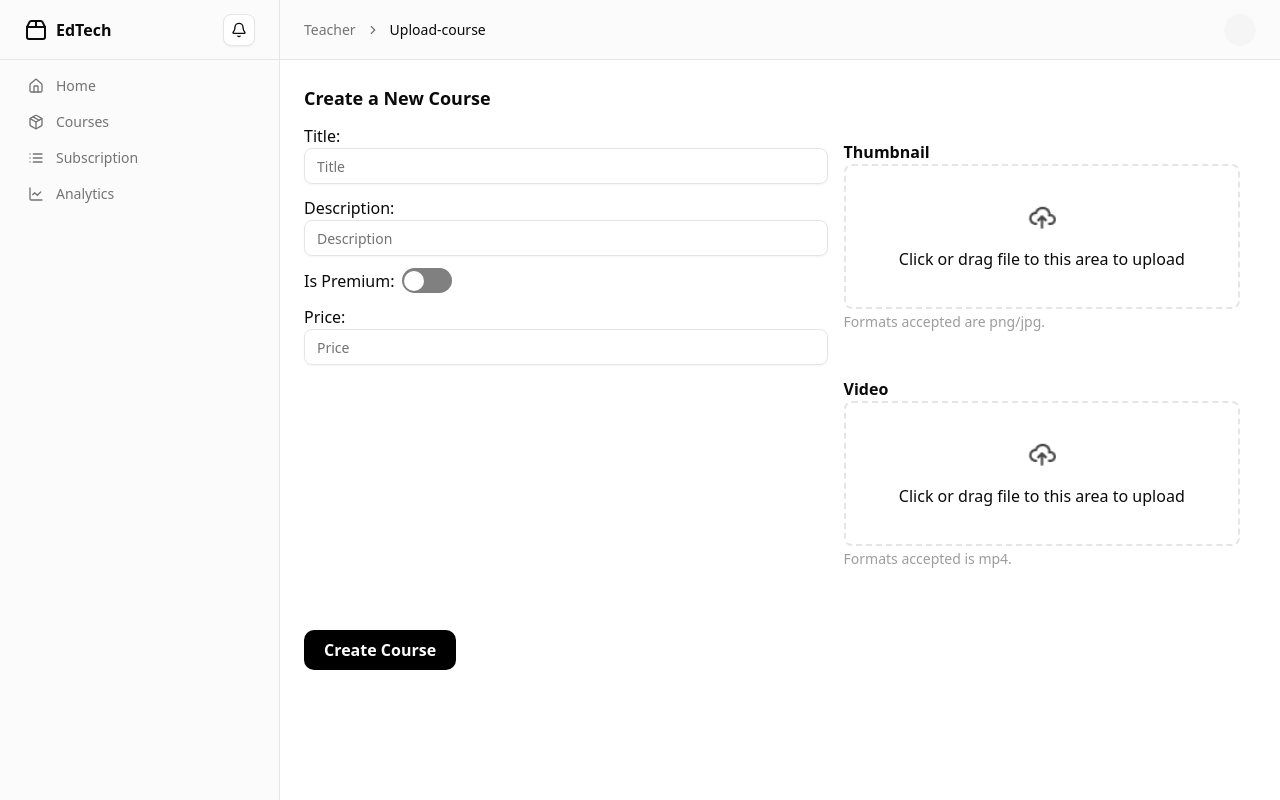
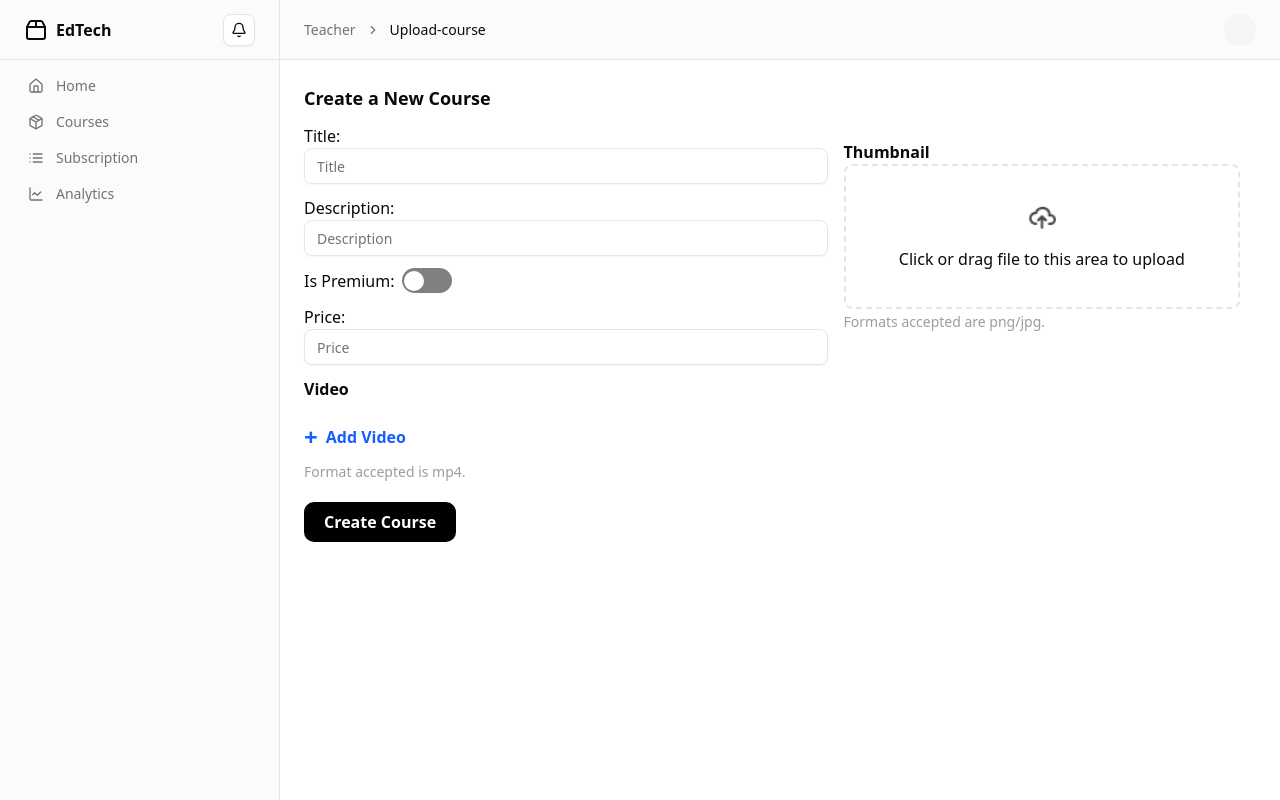
Before and after one commit to Abubakarrrr/8TEN11, a React (Vite) app in the folder client/: page /teacher/upload-course in a window 1280 px wide. Built offline with nearby package versions, Linux system fonts and the light colour scheme.

Commit message:
cource upload

```diff
--- a/client/src/components/dashboard/teacher/UploadCourse.jsx
+++ b/client/src/components/dashboard/teacher/UploadCourse.jsx
@@ -1,13 +1,16 @@
-import React from "react";
-// import axios from "axios";
-import { useForm } from "react-hook-form";
+import React, { useState } from "react";
+import axios from "axios";
+import { useForm, useFieldArray } from "react-hook-form";
 import { Input } from "@/components/ui/input";
+import ReactPlayer from "react-player";
 
 const UploadCource = () => {
   const {
     register,
     handleSubmit,
     reset,
+    control,
+    setValue,
     formState: { errors },
   } = useForm();
 
@@ -25,13 +28,35 @@ const UploadCource = () => {
   //   fetchCourses();
   // }, []);
 
+  const { fields, append } = useFieldArray({
+    control,
+    name: "videos",
+  });
+
+  const [videoUrls, setVideoUrls] = useState([]);
+  const [thumbUrls, setThumbUrls] = useState(null);
+
+  const handleVideoChange = async (file, index) => {
+    const url = URL.createObjectURL(file);
+
+    const newVideoUrls = [...videoUrls];
+    newVideoUrls[index] = url;
+    setVideoUrls(newVideoUrls);
+    setValue(`videos.${index}.file`, file);
+  };
+  const handleThumbChange = async (file) => {
+    const url = URL.createObjectURL(file);
+    setThumbUrls(url);
+    setValue(`thumbnail`, file);
+  };
+
   // Handle form submission
   const onSubmit = async (data) => {
     try {
-      // const response = await axios.post('/api/courses', data);
-      // setCourses([...courses, response.data]);
-      console.log(data);
-      reset(); // Clear the form
+      // const {response} = axios.post("")
+      const uploadedVideos = data.videos;
+      console.log(uploadedVideos)
+      // reset(); // Clear the form
     } catch (error) {
       console.error("Error creating course:", error);
     }
@@ -42,7 +67,7 @@ const UploadCource = () => {
       <h1 className="font-bold text-lg mb-3">Create a New Course</h1>
       <form onSubmit={handleSubmit(onSubmit)}>
         <div className="w-full flex flex-wrap">
-          <div className="md:w-[55%] w-full flex flex-col gap-3 ">
+          <div className="md:w-[55%] w-full flex flex-col gap-3">
             <div>
               <label>Title:</label>
               <Input
@@ -86,22 +111,102 @@ const UploadCource = () => {
               <label>Price:</label>
               <Input {...register("price")} type="number" placeholder="Price" />
             </div>
+            <div className="w-full flex flex-col gap-1">
+              <h4 className="font font-semibold">Video</h4>
+              {fields.map((field, index) => (
+                <div key={field.id} className="w-full flex flex-col gap-1 mt-4">
+                  <h4 className="font-semibold">Video {index + 1}</h4>
+                  <label className="my-2">Video Title</label>
+                  <Input
+                    {...register(`videos.${index}.title`)}
+                    placeholder="Video Title"
+                  />
+                  <label className="my-2">Video Description</label>
+                  <Input
+                    {...register(`videos.${index}.description`)}
+                    placeholder="Video Description"
+                  />
+
+                  {!videoUrls[index] && (
+                    <div
+                      className="flex flex-col items-center justify-center align-middle border-dashed border-2 border-light_gray rounded-md p-6 pt-9 pb-9 text-center cursor-pointer hover:bg-gray-100"
+                      onClick={() =>
+                        document
+                          .getElementById(`videoUploadInput${index}`)
+                          ?.click()
+                      }
+                    >
+                      <img
+                        src="/create-cource/upload2.png"
+                        alt=""
+                        width={30}
+                        height={30}
+                      />
+                      <p className="text-text_secondary mt-4">
+                        Click or drag file to this area to upload
+                      </p>
+                      <input
+                        type="file"
+                        id={`videoUploadInput${index}`}
+                        accept="video/mp4"
+                        className="hidden"
+                        onChange={(e) =>
+                          e.target.files &&
+                          handleVideoChange(e.target.files[0], index)
+                        }
+                      />
+                    </div>
+                  )}
+
+                  {videoUrls[index] && (
+                    <div className="mt-3">
+                      <ReactPlayer
+                        url={videoUrls[index]}
+                        controls
+                        width="100%"
+                      />
+                    </div>
+                  )}
+                </div>
+              ))}
+
+              <button
+                type="button"
+                onClick={() => append({ title: "", description: "" })}
+                className="mt-4 flex items-center text-blue-600 font-semibold"
+              >
+                <span className="text-2xl mr-2">+</span> Add Video
+              </button>
+
+              <span
+                style={{ fontSize: 14 }}
+                className="font-normal text-[#9D9D9D] mt-1"
+              >
+                Format accepted is mp4.
+              </span>
+            </div>
           </div>
           <div className="md:w-[45%] w-full flex flex-col gap-5 p-4">
             <div className="mb-6 max-w-[500px]">
               <label className="font font-semibold">Thumbnail</label>
               <div
                 className="flex flex-col items-center justify-center align-middle border-dashed border-2 border-light_gray rounded-md p-6 pt-9 pb-9 text-center cursor-pointer hover:bg-gray-100"
-                onClick={() =>
-                  document.getElementById("thumbInput")?.click()
-                }
+                onClick={() => document.getElementById("thumbInput")?.click()}
               >
-                <img
-                  src="/create-cource/upload2.png"
-                  alt={""}
-                  width={30}
-                  height={30}
-                />
+                {thumbUrls ? (
+                  <img
+                    src={thumbUrls}
+                    className="w-full h-full object-cover object-center"
+                  />
+                ) : (
+                  <img
+                    src="/create-cource/upload2.png"
+                    alt={""}
+                    width={30}
+                    height={30}
+                  />
+                )}
+
                 <p className="text-text_secondary mt-4">
                   Click or drag file to this area to upload
                 </p>
@@ -110,7 +215,9 @@ const UploadCource = () => {
                   id="thumbInput"
                   accept="png/jpg"
                   className="hidden"
-                  {...register("thumbNail")}
+                  onChange={(e) =>
+                    e.target.files && handleThumbChange(e.target.files[0])
+                  }
                 />
               </div>
               <span
@@ -120,40 +227,6 @@ const UploadCource = () => {
                 Formats accepted are png/jpg.
               </span>
             </div>
-            <div className="mb-6 max-w-[500px]">
-              <label className="font font-semibold">Video</label>
-              <div
-                className="flex flex-col items-center justify-center align-middle border-dashed border-2 border-light_gray rounded-md p-6 pt-9 pb-9 text-center cursor-pointer hover:bg-gray-100"
-                onClick={() =>
-                  document.getElementById("videoUploadInput")?.click()
-                }
-              >
-                <img
-                  src="/create-cource/upload2.png"
-                  alt={""}
-                  width={30}
-                  height={30}
-                />
-                <p className="text-text_secondary mt-4">
-                  Click or drag file to this area to upload
-                </p>
-                <input
-                  type="file"
-                  id="videoUploadInput"
-                  accept="video/mp4"
-                  multiple
-                  className="hidden"
-                  {...register("video")}
-                />
-              </div>
-              <span
-                style={{ fontSize: 14 }}
-                className="font-normal text-[#9D9D9D] mt-1"
-              >
-                Formats accepted is mp4.
-              </span>
-            </div>
-
           </div>
         </div>
 
```
